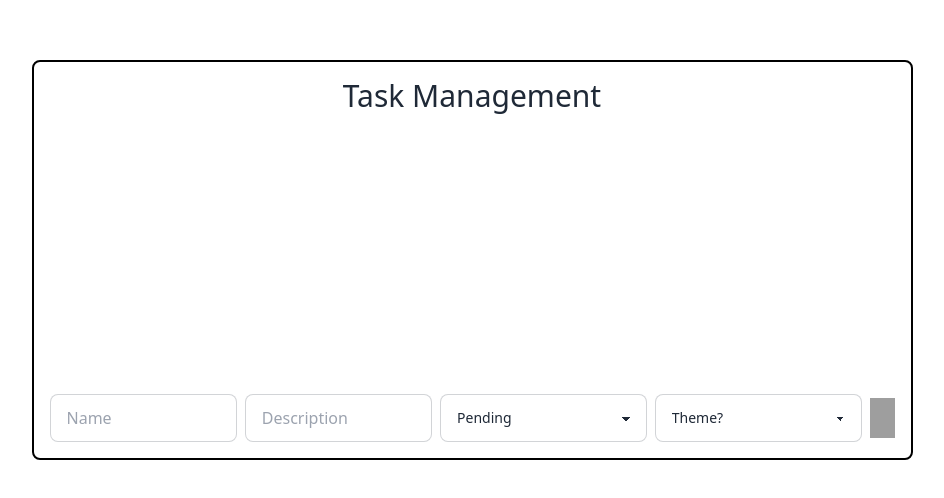
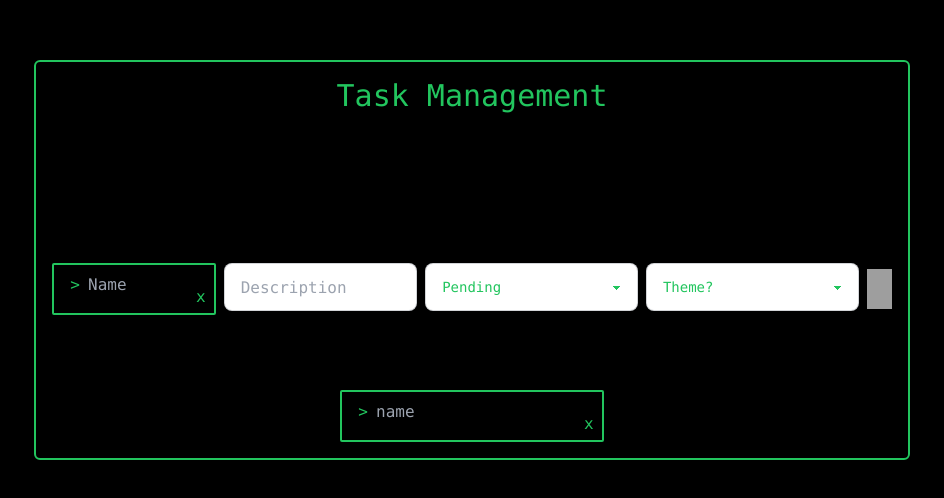
Before and after one commit to fractal-bootcamp/parthagrawal.globalstate, a React (Vite) app: page /management in a window 1280 px wide. Shown: the part 140-638 px from the top of the page, without its empty margins (168-1112 px from the left). Built offline with nearby package versions, Linux system fonts and the light colour scheme; grey boxes are pictures that could not be loaded.

Commit message:
imported custom hacker input component

```diff
--- a/package.json
+++ b/package.json
@@ -10,6 +10,7 @@
     "preview": "vite preview"
   },
   "dependencies": {
+    "framer-motion": "^11.3.17",
     "react": "^18.3.1",
     "react-dom": "^18.3.1",
     "react-router-dom": "^6.25.1",
--- a/src/components/AddTask.tsx
+++ b/src/components/AddTask.tsx
@@ -1,5 +1,6 @@
 import { useState } from "react"
 import { Task as TaskType, useTaskStore } from "../store/taskStore"
+import TextInput from "./TextInput"
 
 
 
@@ -21,7 +22,7 @@ export const AddTask = () => {
         return currentId;
     }
 
-    const handleChange = (e: React.ChangeEvent<HTMLInputElement | HTMLSelectElement>) => {
+    const handleChange = (e: React.ChangeEvent<HTMLInputElement | HTMLSelectElement | HTMLTextAreaElement>) => {
         setNewTaskData((prevValue) => {
             return {
                 ...prevValue,
@@ -45,7 +46,9 @@ export const AddTask = () => {
         <>
             <div className="flex flex-row gap-2 ">
 
-                <input type="text" name="name" placeholder="Name" onChange={handleChange} className="input input-bordered w-full max-w-xs" />
+                <TextInput name="name" placeholder="Name" onChange={handleChange} />
+
+                {/* <input type="text" name="name" placeholder="Name" onChange={handleChange} className="input input-bordered w-full max-w-xs" /> */}
                 <input type="text" name="description" placeholder="Description" onChange={handleChange} className="input input-bordered w-full max-w-xs" />
                 <select name="status" onChange={handleChange} value={newTaskData.status} className="select select-bordered w-full max-w-xs">
                     <option disabled selected>Status?</option>
--- a/src/components/Management.tsx
+++ b/src/components/Management.tsx
@@ -1,6 +1,7 @@
 import { useTaskStore } from "../store/taskStore"
 import { AddTask } from "./AddTask"
 import { Task } from "./Task"
+import TextInput from "./TextInput"
 
 
 
@@ -12,8 +13,8 @@ export const Management = () => {
 
 
     return (
-        <div className="flex flex-col h-screen items-center justify-center">
-            <div className="flex flex-col min-h-[50%] min-w-[50%] items-center justify-between border-2 rounded-lg border-black p-4">
+        <div className="flex flex-col h-screen items-center justify-center bg-black font-mono text-green-500 ">
+            <div className="flex flex-col min-h-[50%] min-w-[50%] items-center justify-between border-2 rounded-md border-green-500 p-4">
                 <div className="text-3xl">
                     Task Management
                 </div>
@@ -23,6 +24,8 @@ export const Management = () => {
 
                 <AddTask />
 
+                <TextInput placeholder="name" />
+
             </div>
         </div>
     )
--- /dev/null
+++ b/src/components/TextInput.tsx
@@ -0,0 +1,126 @@
+import React, { useState } from "react";
+import { motion, useAnimation } from "framer-motion";
+
+export interface TextInputProps {
+    name: string,
+    size?: "single-line" | "multi-line";
+    onChange?: (e: React.ChangeEvent<HTMLTextAreaElement>) => void;
+    disabled?: boolean;
+    censored?: boolean;
+    placeholder?: string;
+    popover?: string;
+    valState?: "error" | "success" | "default";
+    valMessage?: string;
+}
+
+const TextInput = ({
+    name,
+    size = "single-line",
+    onChange,
+    disabled = false,
+    censored = false,
+    placeholder = "",
+    popover,
+    valState = "default",
+    valMessage,
+}: TextInputProps) => {
+    const [value, setValue] = useState("");
+    const [isFocused, setIsFocused] = useState(false);
+
+    const handleChange = (e: React.ChangeEvent<HTMLTextAreaElement>) => {
+        if (onChange) {
+            onChange(e);
+        }
+        setValue(e.target.value);
+    };
+
+    const handleKeyDown = (e: React.KeyboardEvent<HTMLTextAreaElement>) => {
+        if (size === "single-line" && e.key === "Enter") {
+            e.preventDefault();
+        }
+    };
+
+    const getBorderColor = () => {
+        if (disabled) return "rgb(107, 114, 128)"; // gray-500
+        if (valState === "error") return "rgb(239, 68, 68)"; // red-500
+        if (isFocused) return "rgb(134, 239, 172)"; // green-300
+        return "rgb(34, 197, 94)"; // green-500
+    };
+
+    return (
+        <div className="flex flex-col text-green-500 font-mono gap-2">
+            <motion.div
+                animate={{
+                    borderColor: getBorderColor(),
+                    x: valState === "error" ? [0, -10, 10, -10, 10, 0] : 0,
+                }}
+                transition={{
+                    borderColor: { duration: 0.3 },
+                    x: { duration: 0.5, ease: "easeInOut" },
+                }}
+                className={`flex flex-row p-2 border-2 rounded-sm relative ${disabled ? "border-gray-500" : "border-green-500"} `}
+            >
+                {popover && <ToolTipGroup popover={popover} disabled={disabled} />}
+
+                <div
+                    className={`px-2 ${disabled ? "text-gray-500" : "text-green-500"}`}
+                >
+                    &gt;
+                </div>
+                <textarea
+                    name={name}
+                    value={value}
+                    onFocus={() => setIsFocused(true)}
+                    onBlur={() => setIsFocused(false)}
+                    onChange={handleChange}
+                    onKeyDown={handleKeyDown}
+                    disabled={disabled}
+                    placeholder={placeholder}
+                    className={`bg-black focus:outline-none w-full min-w-[100px] resize-none ${size === "single-line" ? "h-8 overflow-hidden" : "h-24"
+                        }
+          ${censored ? "text-security" : ""}
+          ${disabled ? "text-gray-500" : "text-green-500"}
+          `}
+                    rows={size === "single-line" ? 1 : 3}
+                />
+                <button
+                    type="button"
+                    onClick={() => setValue("")}
+                    className={`relative ml-2 bottom-2 transform translate-y-1/2 bg-transparent border-none cursor-pointer ${disabled ? "text-gray-500" : "text-green-500"}`}
+                    aria-label="Clear input"
+                >
+                    x
+                </button>
+            </motion.div>
+            {valState === "error" && (
+                <div className="text-red-500 text-sm">Error! {valMessage}</div>
+            )}
+            {valState === "success" && (
+                <div className="text-sm">Success! {valMessage}</div>
+            )}
+        </div>
+    );
+};
+
+const ToolTipGroup = ({
+    popover,
+    disabled,
+}: {
+    popover: string;
+    disabled: boolean;
+}) => {
+    return (
+        <div className="relative group">
+            <div
+                className={`border-[1px] px-2  ${disabled ? "border-gray-500 text-gray-500" : "border-green-500 text-green-500"}`}
+            >
+                i
+            </div>
+            <div className="absolute hidden group-hover:block bg-gray-700 text-white text-xs rounded p-1">
+                {popover}
+            </div>
+        </div>
+    );
+};
+
+export default TextInput;
```
Also changed, not shown: 1 other file (tests, documents, lock files or other folders).
